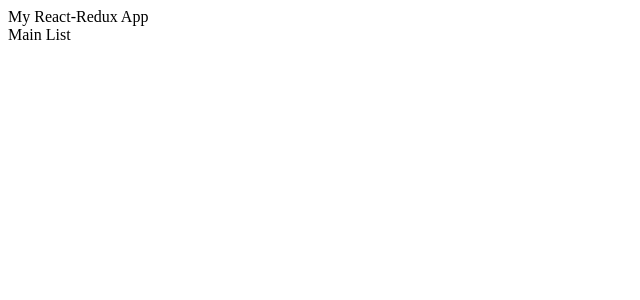
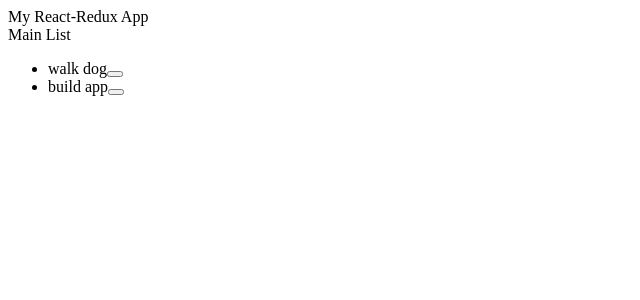
Before and after one commit to GregatGit/todos-lab, a React (Create React App) app: page / in a window 1280 px wide. Shown: the top 300 px of the page, without its empty margins (0-640 px from the left). Built offline with nearby package versions, Linux system fonts and the light colour scheme.

Commit message:
display todos

```diff
--- a/src/components/MainList.js
+++ b/src/components/MainList.js
@@ -2,10 +2,20 @@ import React from 'react'
 import { connect } from 'react-redux'
 
 const MainList = ({ todos }) => {
-  console.log(todos)
+  function showTodos(list) {
+    return list.map((todo, index) =>{
+      return (<li key={index}>
+        {todo.name}
+        <button></button>
+        </li>)
+    })
+  }
   return (
     <div>
       Main List
+      <ul>
+        {showTodos(todos)}
+      </ul>
     </div>
   )
 }
--- a/src/reducers/reducer_todos.js
+++ b/src/reducers/reducer_todos.js
@@ -1,6 +1,6 @@
 const tempData = [
-  { todo: 'walk dog', done: false },
-  { todo: 'build app', done: false }
+  { name: 'walk dog', done: false },
+  { name: 'build app', done: false }
 ]
 
 export default function(state = tempData, action) {
```
